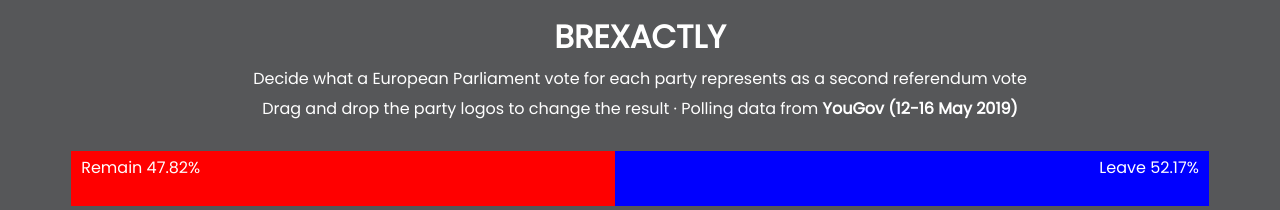
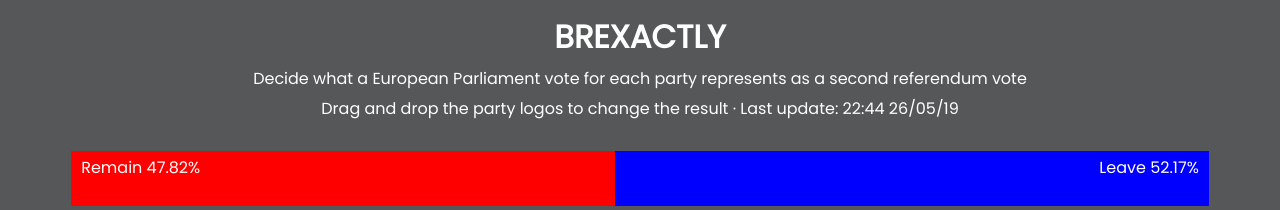
Before and after one commit to bird-ogd/brexactly, a plain HTML site: page index.html in a window 1280 px wide. Shown: the top 210 px of the page. Drawn offline with Linux system fonts and the light colour scheme.

Commit message:
Update index.html

```diff
--- a/index.html
+++ b/index.html
@@ -10,7 +10,7 @@
 <body>
   <h1>BREXACTLY</h1>
   <p>Decide what a European Parliament vote for each party represents as a second referendum vote</p>
-  <p>Drag and drop the party logos to change the result &middot; Polling data from <a href="https://yougov.co.uk/topics/politics/articles-reports/2019/05/16/labour-and-tories-lose-majority-support-brexit-pro?utm_source=twitter&utm_medium=website_article&utm_campaign=European_VI_16_may_2019" target="_blank">YouGov (12-16 May 2019)</a></p>
+  <p>Drag and drop the party logos to change the result &middot; Last update: 22:44 26/05/19</p>
   <div id="bar">
     <div id="remain_bar"><div id="remain_text">Remain <span id="remain_perc"></span>%</div></div>
     <div id="leave_bar"><div id="leave_text">Leave <span id="leave_perc"></span>%</div></div>
```
